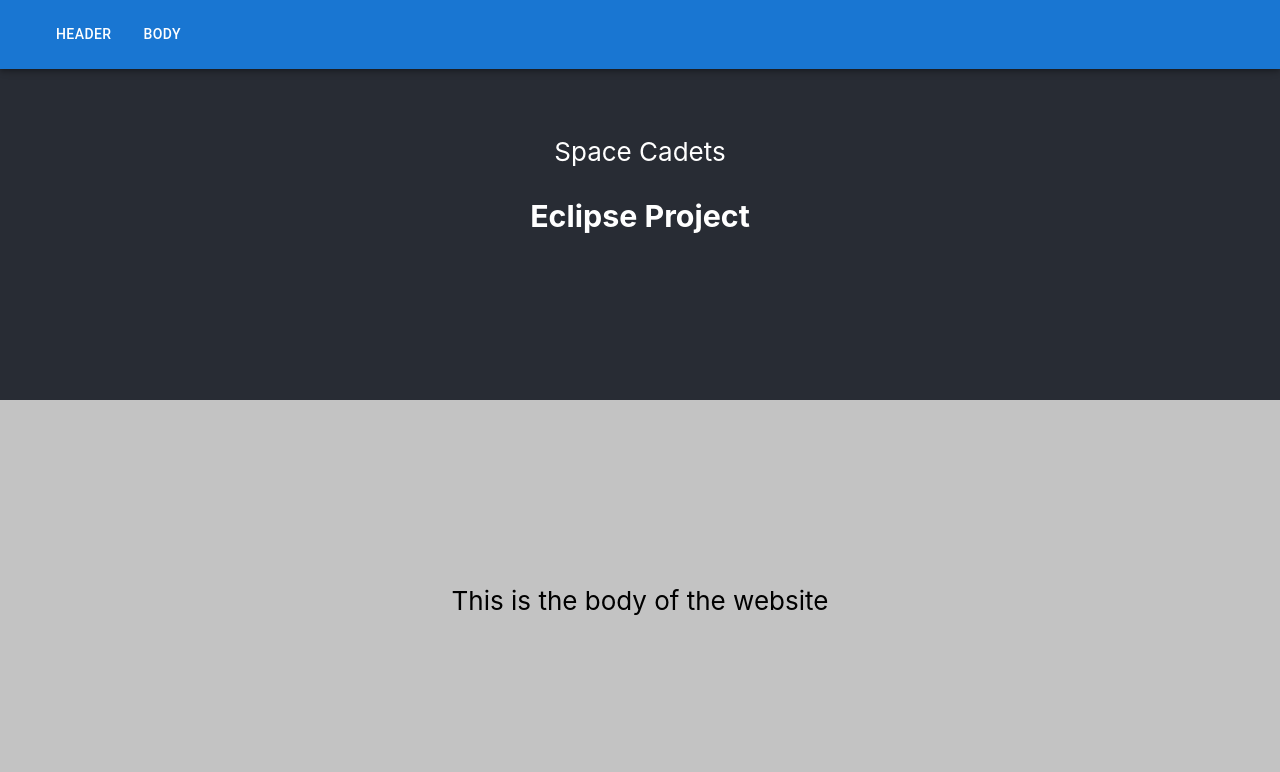
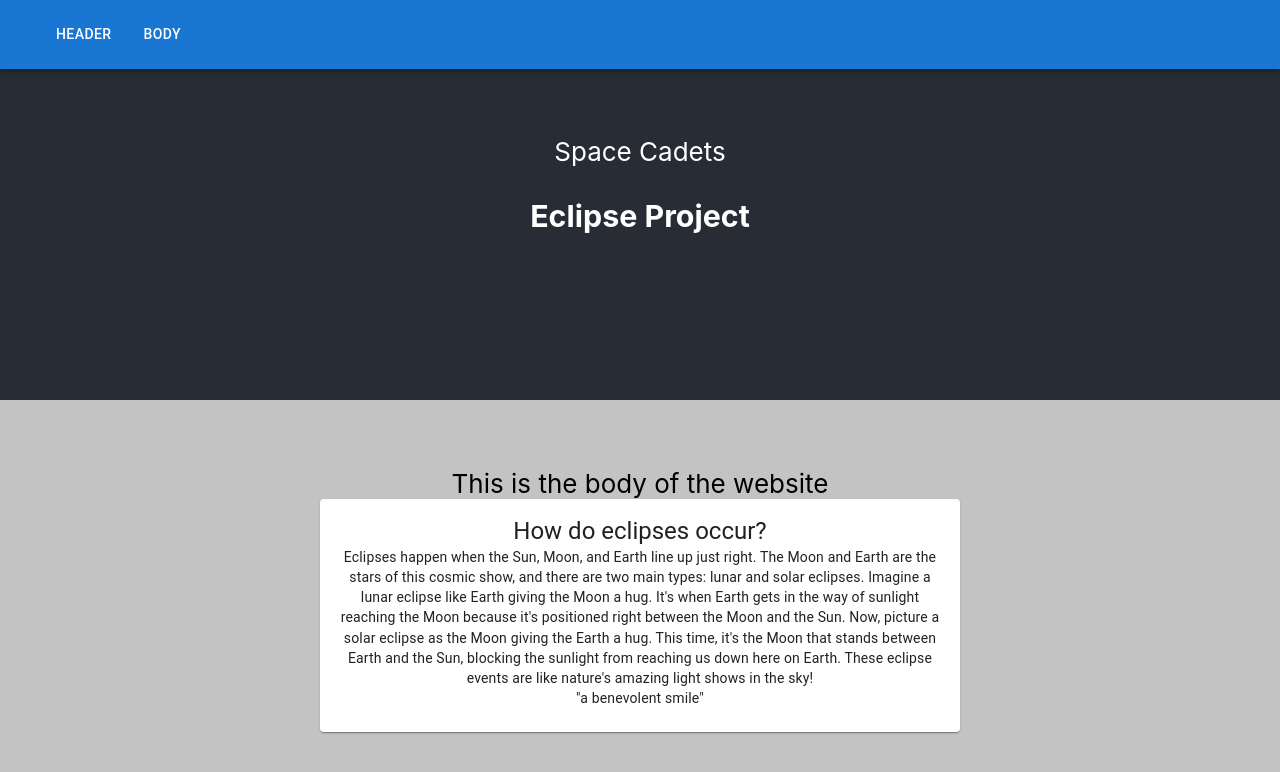
Before and after one commit to AlissonRoss/eclipse-NASA-challenge-2023, a React (Create React App) app: page / in a window 1280 px wide. Shown: the top 772 px of the page. Built offline with nearby package versions, Linux system fonts and the light colour scheme.

Commit message:
Added one card for the body

```diff
--- a/src/Components/Body/index.js
+++ b/src/Components/Body/index.js
@@ -1,6 +1,8 @@
-
+import BasicCard from '../Card1'
 export default function NavBar() {
     return (
-        <div className="App-body">This is the body of the website </div>
+        <div className="App-body">This is the body of the website
+        <BasicCard/>
+        </div>
     );
 }
--- /dev/null
+++ b/src/Components/Card1/index.js
@@ -0,0 +1,34 @@
+import Box from '@mui/material/Box';
+import Card from '@mui/material/Card';
+import CardActions from '@mui/material/CardActions';
+import CardContent from '@mui/material/CardContent';
+import Button from '@mui/material/Button';
+import Typography from '@mui/material/Typography';
+
+export default function BasicCard() {
+    return (
+      <Card sx={{ width: "50%" }}>
+        <CardContent>
+          {/* <Typography sx={{ fontSize: 14 }} color="text.secondary" gutterBottom>
+            Word of the Day
+          </Typography> */}
+          <Typography variant="h5" component="div">
+            How do eclipses occur?
+          </Typography>
+          {/* <Typography sx={{ mb: 1.5 }} color="text.secondary">
+            adjective
+          </Typography> */}
+          <Typography variant="body2">
+          Eclipses happen when the Sun, Moon, and Earth line up just right. The Moon and Earth are the stars of this cosmic show, and there are two main types: lunar and solar eclipses.
+        Imagine a lunar eclipse like Earth giving the Moon a hug. It's when Earth gets in the way of sunlight reaching the Moon because it's positioned right between the Moon and the Sun.
+        Now, picture a solar eclipse as the Moon giving the Earth a hug. This time, it's the Moon that stands between Earth and the Sun, blocking the sunlight from reaching us down here on Earth. These eclipse events are like nature's amazing light shows in the sky!
+            <br />
+            {'"a benevolent smile"'}
+          </Typography>
+        </CardContent>
+        {/* <CardActions>
+          <Button size="small">Learn More</Button>
+        </CardActions> */}
+      </Card>
+    );
+  }
```
